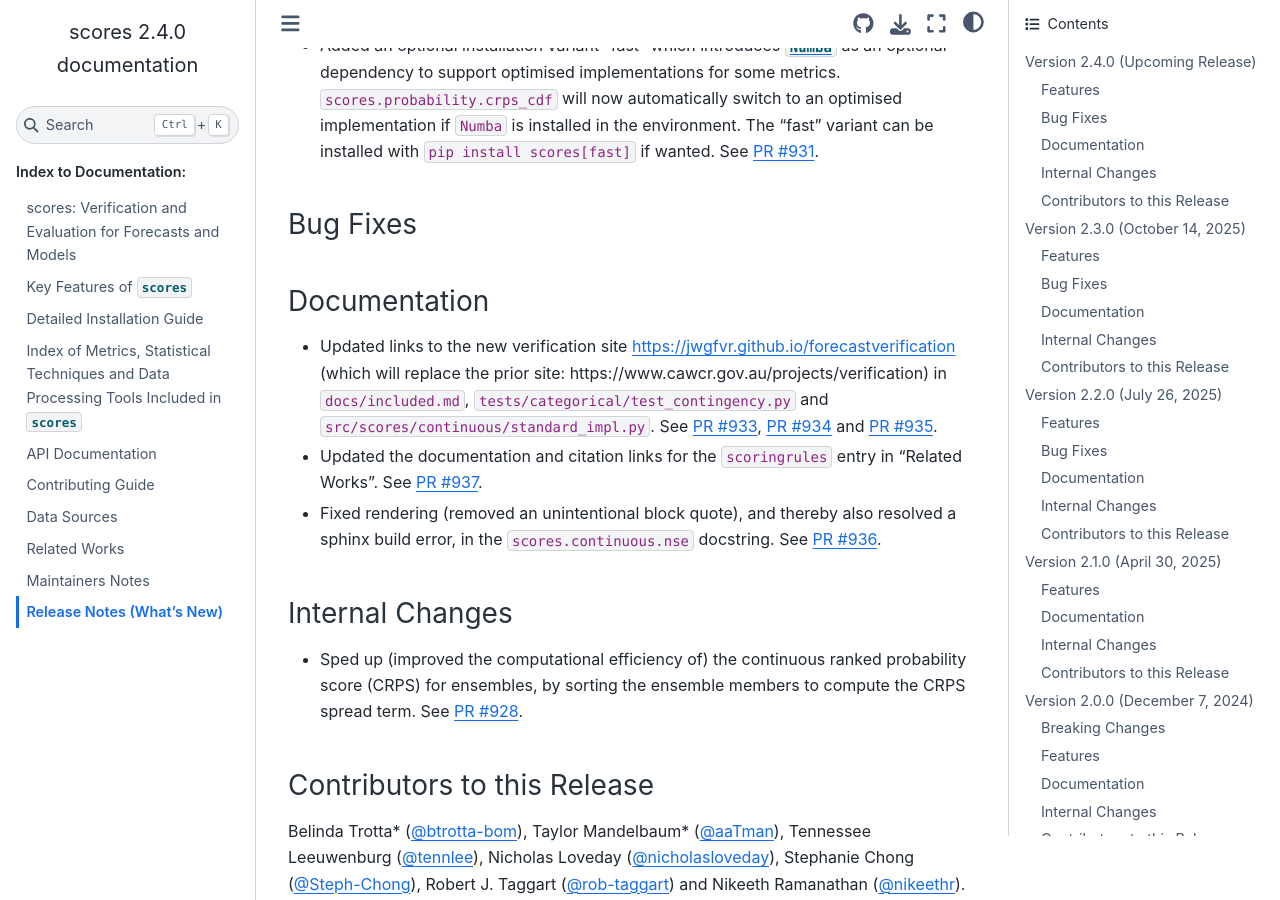
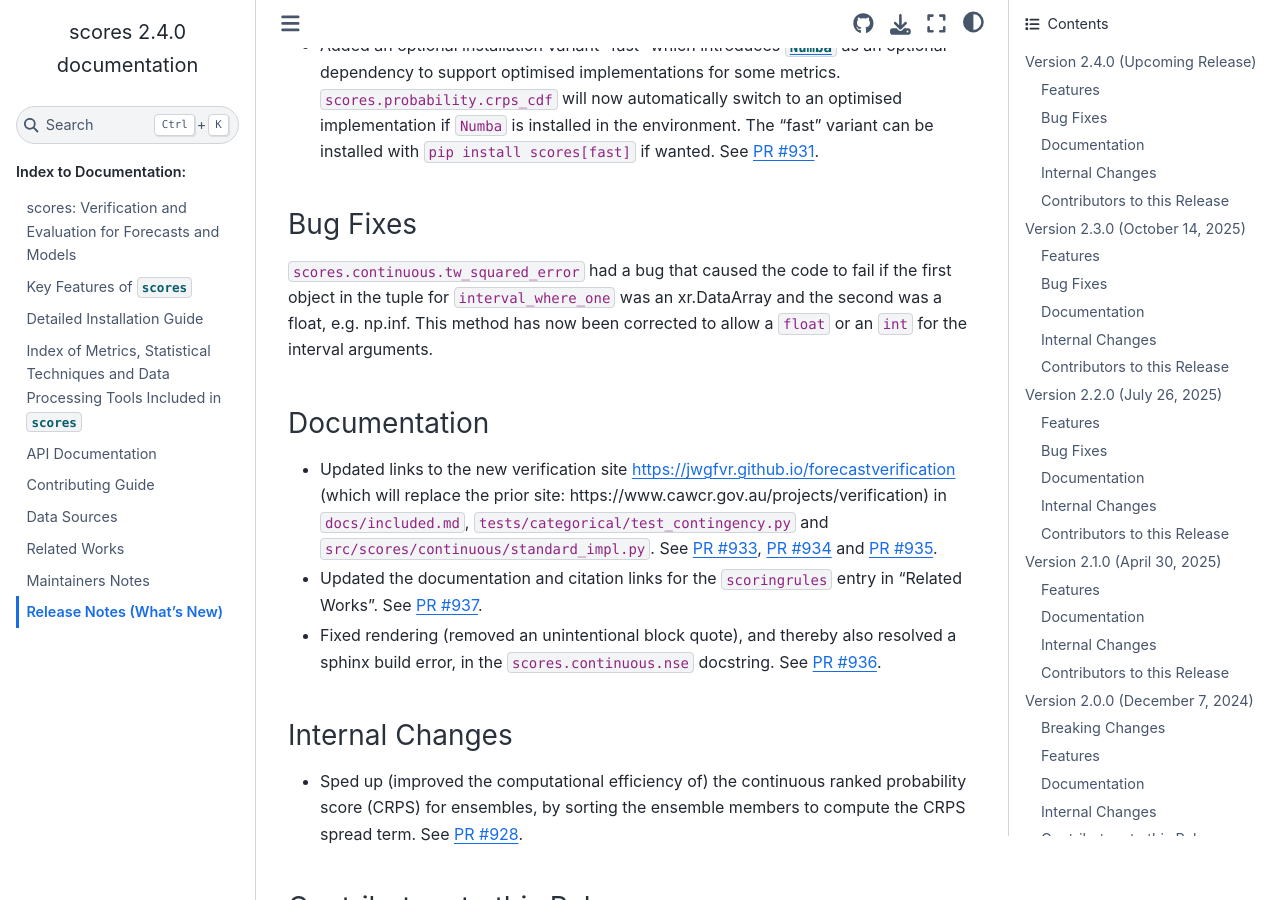
Before and after one commit to nci/scores, a Sphinx documentation site: the page built from docs/release_notes.md, in a window 1280 px wide and 900 px high, scrolled down 329 px. Built offline with Sphinx 7.4.7 and the Sphinx Book theme 1.1.4, drawn with Linux system fonts in a browser that asks for light colours; pages that are not in the unit, such as notebooks, are missing from menus.

Commit message:
Apply suggestion from @tennlee re. bug fix entry
Co-authored-by: Tennessee Leeuwenburg <134973832+tennlee@users.noreply.github.com>
Signed-off-by: Stephanie Chong <168800785+Steph-Chong@users.noreply.github.com>

```diff
--- a/docs/release_notes.md
+++ b/docs/release_notes.md
@@ -9,7 +9,7 @@ For a list of all changes in this release, see the [full changelog](https://gith
 - Added an optional installation variant "fast" which introduces [`Numba`](https://numba.pydata.org/) as an optional dependency to support optimised implementations for some metrics. `scores.probability.crps_cdf` will now automatically switch to an optimised implementation if `Numba` is installed in the environment. The "fast" variant can be installed with `pip install scores[fast]` if wanted. See [PR #931](https://github.com/nci/scores/pull/931/).
 
 ### Bug Fixes
-
+`scores.continuous.tw_squared_error` had a bug that caused the code to fail if the first object in the tuple for `interval_where_one` was an xr.DataArray and the second was a float, e.g. np.inf. This method has now been corrected to allow a `float` or an `int` for the interval arguments.
 ### Documentation
 
 - Updated links to the new verification site [https://jwgfvr.github.io/forecastverification](https://jwgfvr.github.io/forecastverification) (which will replace the prior site: https://www.cawcr.gov.au/projects/verification) in `docs/included.md`, `tests/categorical/test_contingency.py` and `src/scores/continuous/standard_impl.py`. See [PR #933](https://github.com/nci/scores/pull/933), [PR #934](https://github.com/nci/scores/pull/934) and [PR #935](https://github.com/nci/scores/pull/935).
```
